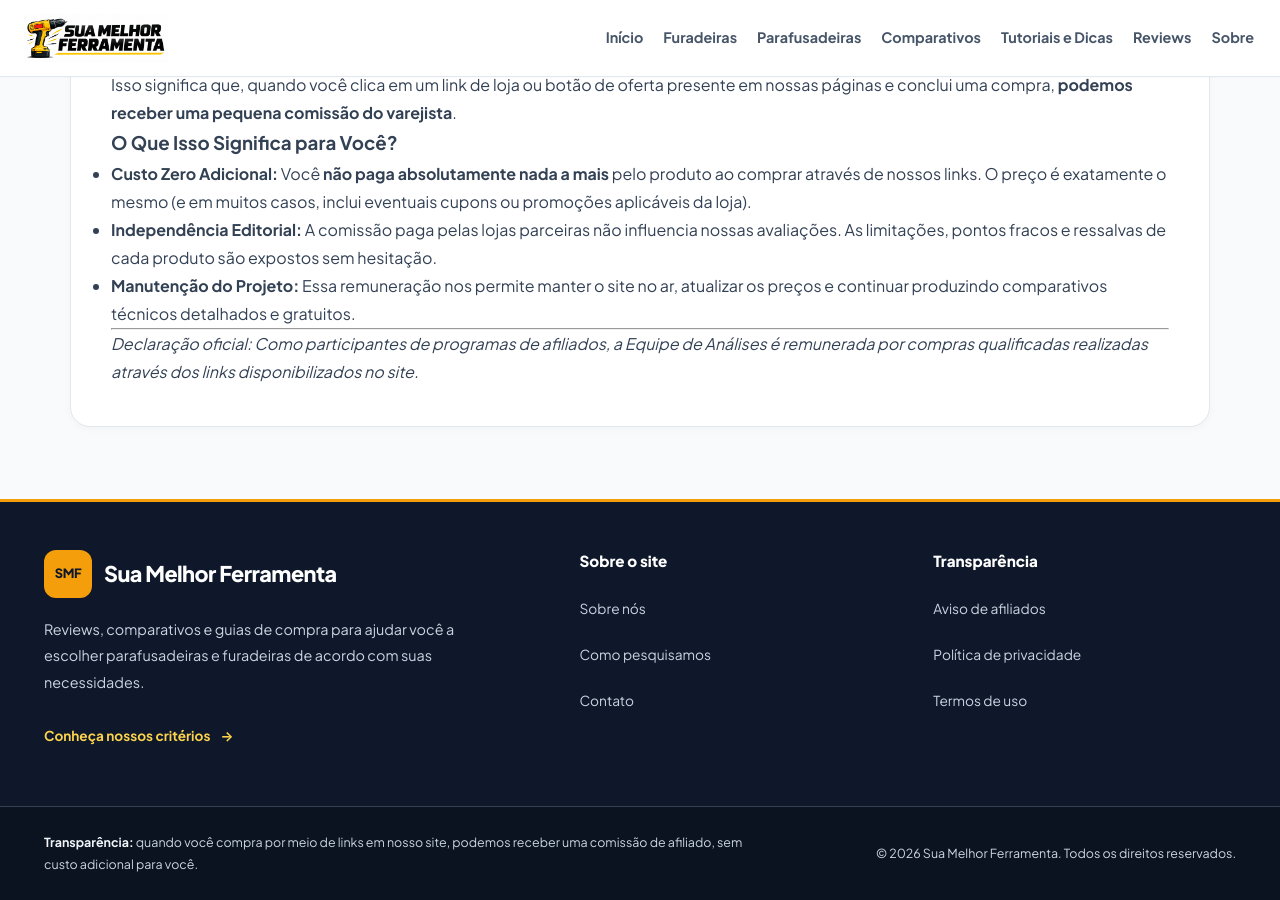
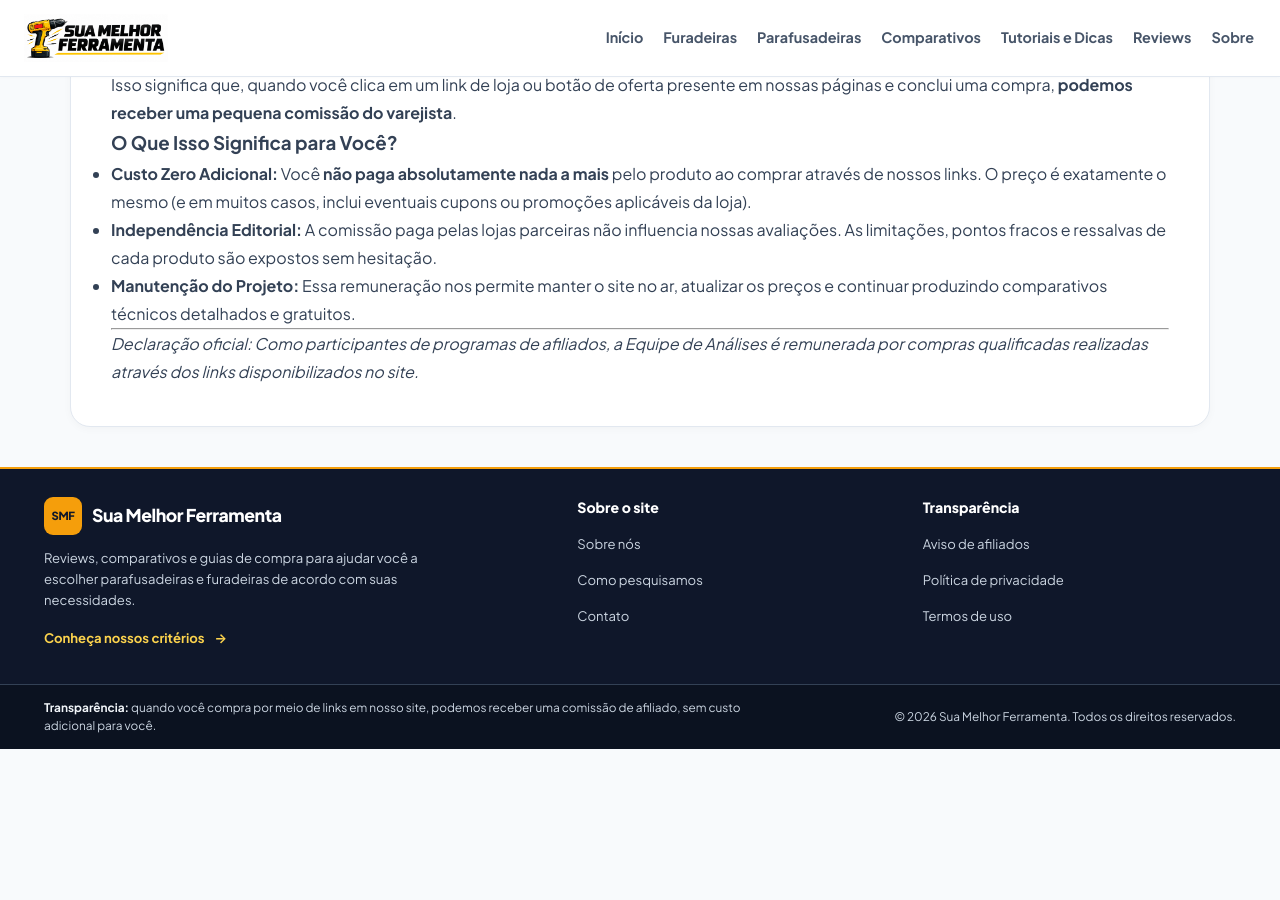
Before and after one commit to membroequipe/SiteReview, a Jekyll site: the page built from aviso-de-afiliados.md, in a window 1280 px wide and 900 px high, scrolled down 289 px. Built offline with Jekyll 4.4.1, drawn with Linux system fonts in a browser that asks for light colours; after the commit the page ends 1038 px from its top, so only the background shows below that.

Commit message:
Update style.css

```diff
--- a/assets/css/style.css
+++ b/assets/css/style.css
@@ -2428,6 +2428,126 @@
 }
 
 
+/* =========================================
+   FOOTER COMPACTO — SUA MELHOR FERRAMENTA
+   ========================================= */
+
+.site-footer {
+    margin-top: clamp(24px, 4vw, 40px);
+    border-top-width: 2px;
+    font-size: 0.85rem;
+    line-height: 1.6;
+}
+
+.site-footer .site-footer-container {
+    gap: clamp(20px, 3vw, 32px);
+    padding: 28px 24px;
+}
+
+.site-footer .footer-brand-link {
+    gap: 10px;
+    margin-bottom: 12px;
+}
+
+.site-footer .footer-brand-mark {
+    flex-basis: 38px;
+    width: 38px;
+    height: 38px;
+    border-radius: 9px;
+    font-size: 0.7rem;
+}
+
+.site-footer .footer-title {
+    font-size: 1.1rem;
+    line-height: 1.3;
+}
+
+.site-footer .footer-text {
+    margin-bottom: 10px;
+    font-size: 0.82rem;
+    line-height: 1.6;
+}
+
+.site-footer .footer-methodology-link {
+    min-height: 36px;
+    padding: 4px 0;
+    font-size: 0.82rem;
+}
+
+.site-footer .footer-subtitle {
+    margin-bottom: 8px;
+    font-size: 0.88rem;
+}
+
+.site-footer .footer-nav {
+    gap: 0;
+}
+
+.site-footer .footer-nav a {
+    min-height: 36px;
+    padding: 5px 0;
+    font-size: 0.82rem;
+    line-height: 1.5;
+}
+
+.site-footer .footer-bottom-container {
+    gap: 16px;
+    padding: 14px 24px;
+}
+
+.site-footer .footer-disclosure,
+.site-footer .footer-copyright {
+    font-size: 0.74rem;
+    line-height: 1.55;
+}
+
+/* Tablet */
+@media (max-width: 960px) {
+    .site-footer .site-footer-container {
+        gap: 20px;
+        padding: 26px 24px;
+    }
+
+    .site-footer .footer-bottom-container {
+        gap: 10px;
+    }
+}
+
+/* Celular */
+@media (max-width: 600px) {
+    .site-footer {
+        margin-top: 24px;
+    }
+
+    .site-footer .site-footer-container {
+        gap: 18px;
+        padding: 24px 20px;
+    }
+
+    .site-footer .footer-col-links {
+        padding-top: 16px;
+    }
+
+    .site-footer .footer-brand-link {
+        margin-bottom: 10px;
+    }
+
+    .site-footer .footer-text {
+        margin-bottom: 8px;
+    }
+
+    .site-footer .footer-nav a {
+        min-height: 36px;
+        padding: 5px 0;
+    }
+
+    .site-footer .footer-bottom-container {
+        gap: 10px;
+        padding: 14px 20px;
+    }
+}
+
+
 /* Ajuste da ficha técnica dos reviews */
 
 table.specs-table th {
```
